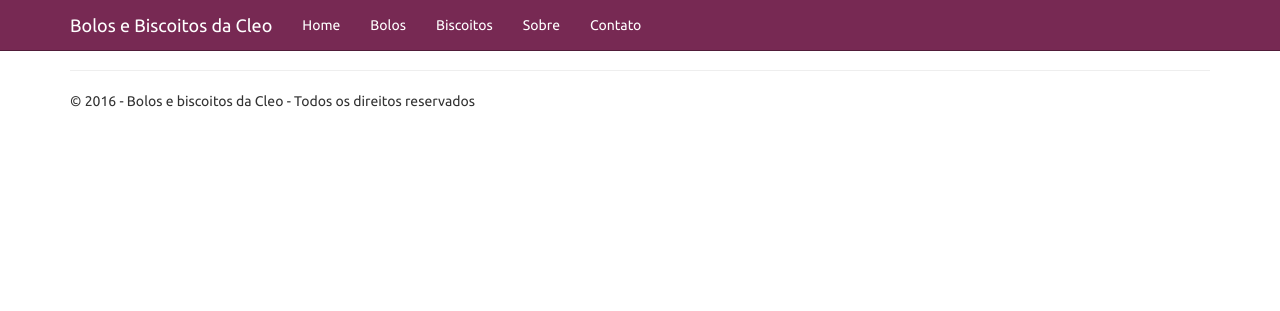
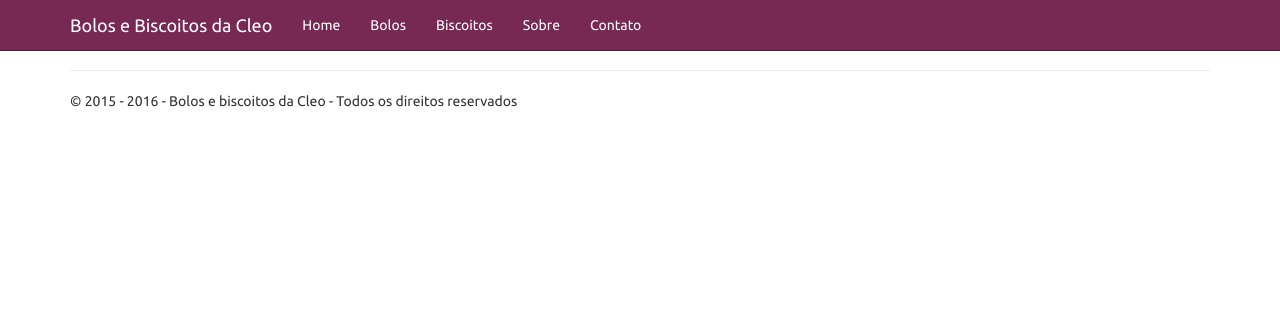
Before and after one commit to leonardocintra/cleonice, a Django app: template cleonice/templates/base.html in a window 1280 px wide. Shown: the top 311 px of the page. Run offline with Django 3.2, Linux system fonts and the light colour scheme; the template is opened without the code that fills it, so the values that code supplies are empty; some libraries are stand-ins or nearby versions.

Commit message:
add yuear

```diff
--- a/cleonice/templates/base.html
+++ b/cleonice/templates/base.html
@@ -51,7 +51,7 @@
         {% endblock %}
         <hr />
         <footer>
-            <p>&copy; {% now "Y" %} - Bolos e biscoitos da Cleo - Todos os direitos reservados</p>
+            <p>&copy; 2015 - {% now "Y" %} - Bolos e biscoitos da Cleo - Todos os direitos reservados</p>
             {% include "includes/facebook.html" %}
         </footer>
     </div>
```
